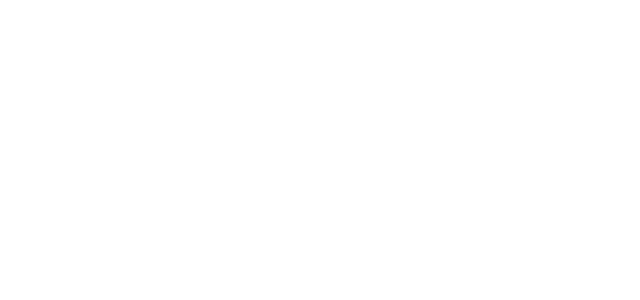
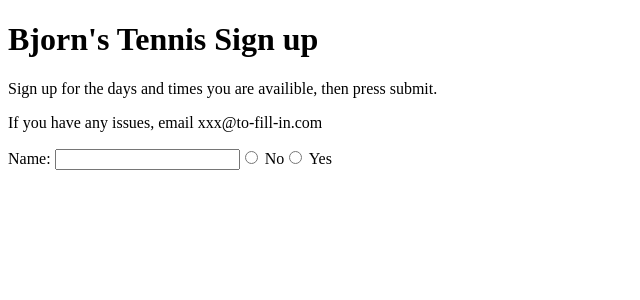
Before and after one commit to andrewcode-create/Tennis, a React (Vite) app in the folder frontend/: page / in a window 1280 px wide. Shown: the top 300 px of the page, without its empty margins (0-640 px from the left). Built offline with nearby package versions, Linux system fonts and the light colour scheme.

Commit message:
started work on the form

```diff
--- a/frontend/src/App.jsx
+++ b/frontend/src/App.jsx
@@ -3,6 +3,7 @@
 //import SearchBox from "./components/SearchBox";
 //import PersonForm from "./components/PersonForm";
 //import personService from "./services/persons";
+import Form from "./components/Form";
 
 const App = (props) => {
   //const [persons, setPersons] = useState([]);
@@ -11,6 +12,29 @@
   //const [newSearch, setNewSearch] = useState("");
   const [notification, setNotification] = useState(null);
   const [notificationStyle, setNotificationStyle] = useState(null);
+
+  const [newName, setNewName] = useState("");
+
+  const submitForm = () => {};
+  return (
+    <div>
+      <h1>Bjorn's Tennis Sign up</h1>
+      <p>
+        Sign up for the days and times you are availible, then press submit.
+      </p>
+      <p>If you have any issues, email xxx@to-fill-in.com</p>
+
+      <form onSubmit={submitForm}>
+        <div>
+          Name: <input value={newName} onChange={setNewName} />
+          <input type="radio" id="1" name="1" value="no" />{" "}
+          <label for="1">No</label>
+          <input type="radio" id="2" name="1" value="Yes" />{" "}
+          <label for="2">Yes</label>
+        </div>
+      </form>
+    </div>
+  );
 
   /*
   useEffect(() => {
```
Also changed, not shown: frontend/src/components/Form.jsx (renamed from frontend/src/components/PersonForm.jsx).
